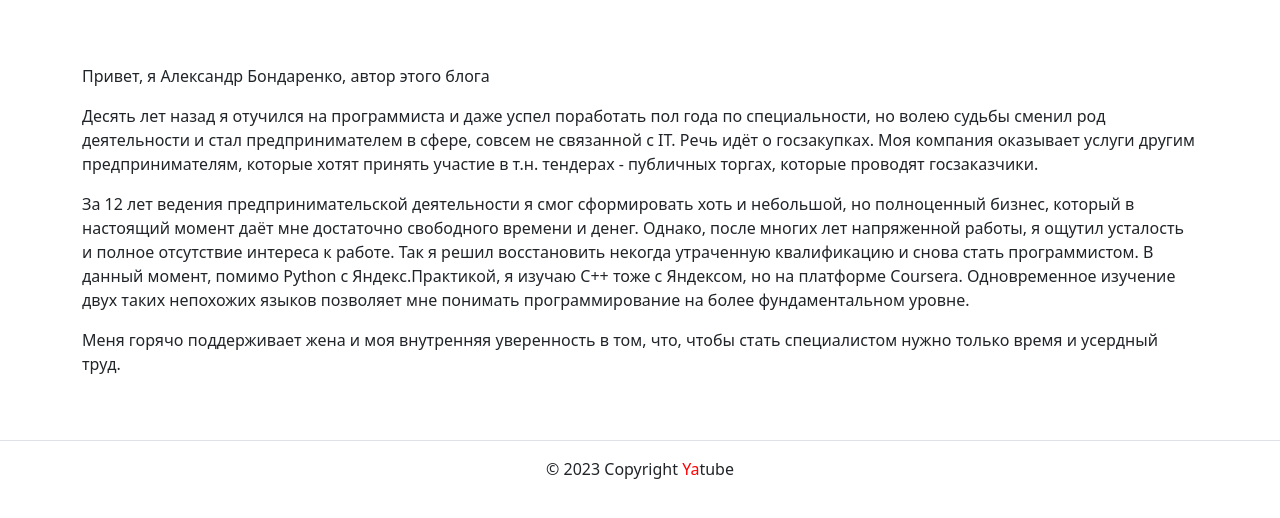
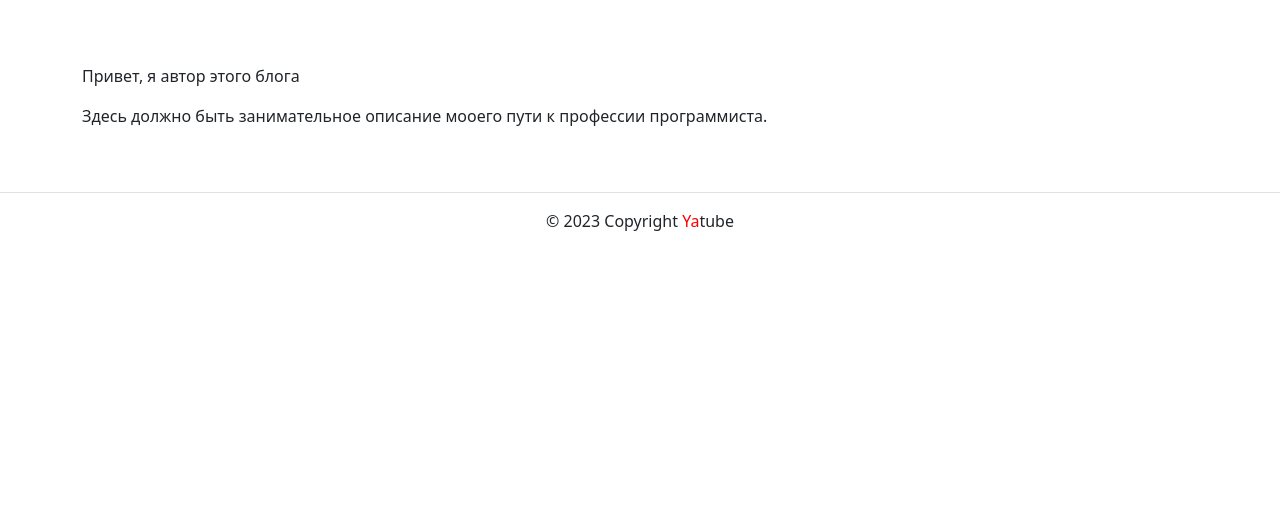
Before and after one commit to dcomrad/yatube, a Django app: page /about/author/ in a window 1280 px wide. Shown: the part 56-574 px from the top of the page. Run offline with Django 3.2, Linux system fonts and the light colour scheme; some libraries are stand-ins or nearby versions.

Commit message:
Update author.html

```diff
--- a/yatube/templates/about/author.html
+++ b/yatube/templates/about/author.html
@@ -2,19 +2,10 @@
 {% block title %}Об авторе проекта{% endblock %}
 {% block content %}
   <p>
-    <p>Привет, я Александр Бондаренко, автор этого блога</p>
+    <p>Привет, я автор этого блога</p>
     <article>
       <p>
-        Десять лет назад я отучился на программиста и даже успел поработать пол года по специальности, но волею судьбы сменил род деятельности и стал предпринимателем в сфере, совсем не связанной с IT.
-        Речь идёт о госзакупках. Моя компания оказывает услуги другим предпринимателям, которые хотят принять участие в т.н. тендерах - публичных торгах, которые проводят госзаказчики.
-      </p>
-      <p>
-        За 12 лет ведения предпринимательской деятельности я смог сформировать хоть и небольшой, но полноценный бизнес, который в настоящий момент даёт мне достаточно свободного времени и денег.
-        Однако, после многих лет напряженной работы, я ощутил усталость и полное отсутствие интереса к работе. Так я решил восстановить некогда утраченную квалификацию и снова стать программистом.
-        В данный момент, помимо Python с Яндекс.Практикой, я изучаю C++ тоже с Яндексом, но на платформе Coursera. Одновременное изучение двух таких непохожих языков позволяет мне понимать программирование на более фундаментальном уровне.
-      </p>
-      <p>
-        Меня горячо поддерживает жена и моя внутренняя уверенность в том, что, чтобы стать специалистом нужно только время и усердный труд.
+        Здесь должно быть занимательное описание мооего пути к профессии программиста.
       </p>
     </article>
   </p>
```
